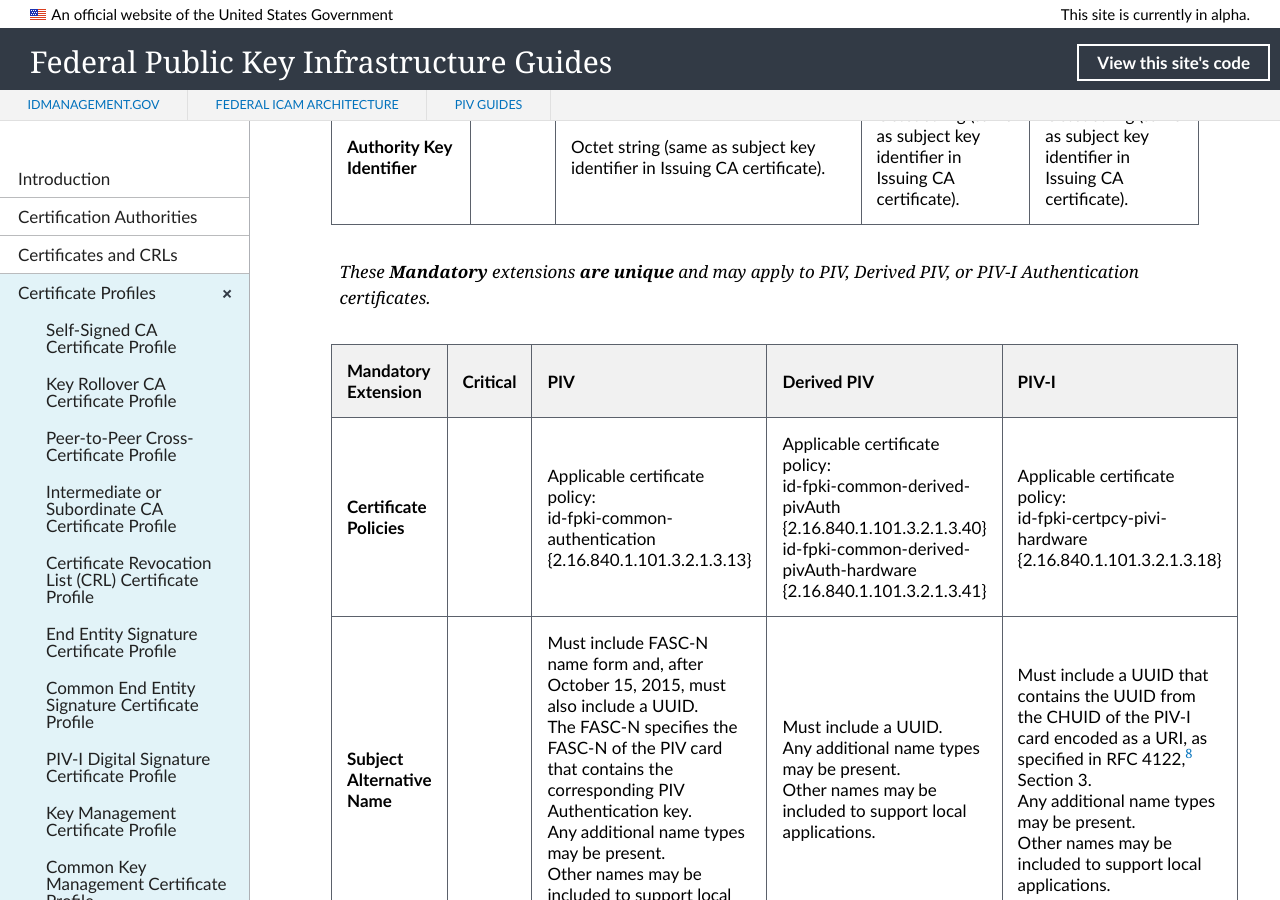
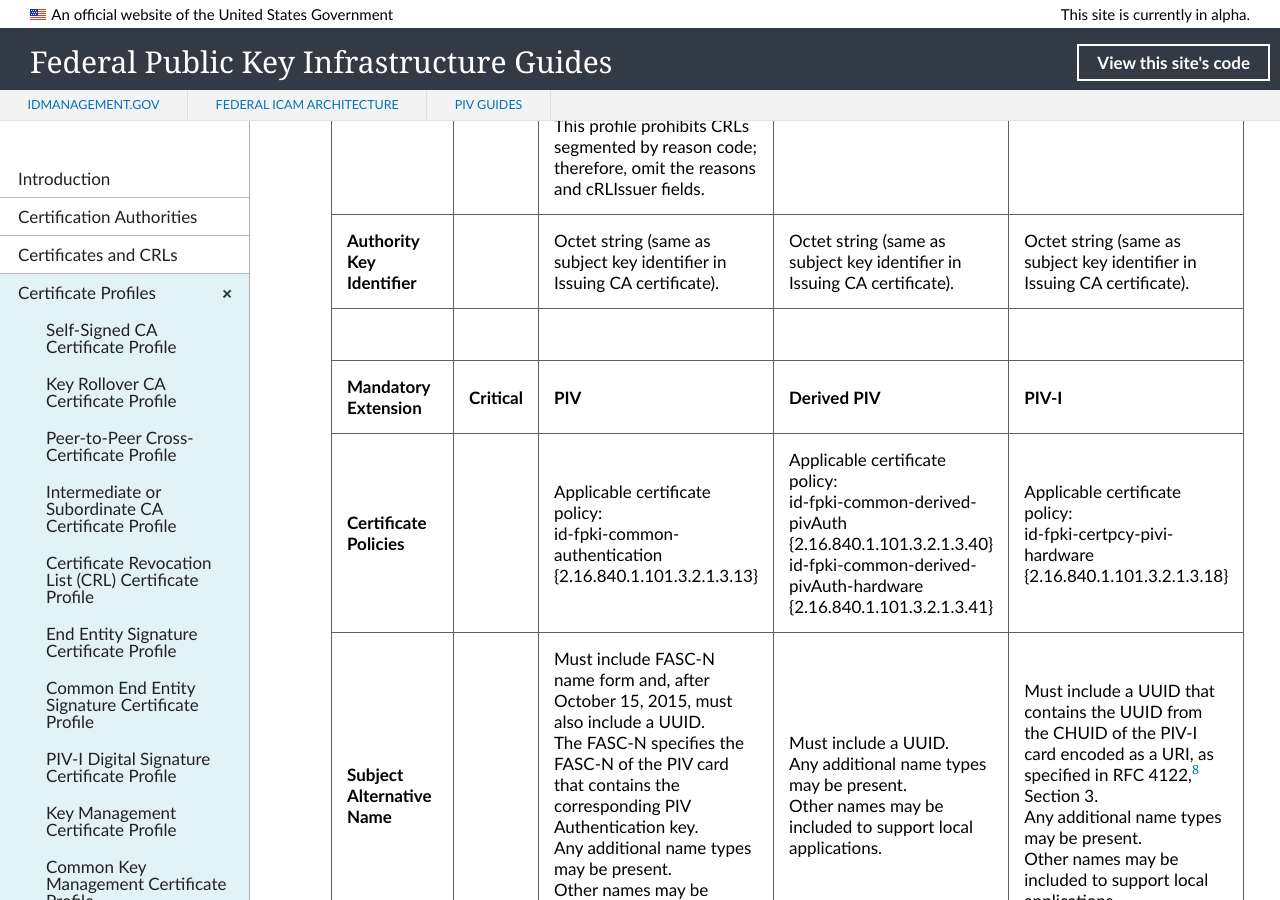
Before and after one commit to GSA/fpki-guides, a Jekyll site: the page built from _profiles/23_all_piv_auth.md, in a window 1280 px wide and 900 px high, scrolled down 2409 px. Built offline with Jekyll 4.4.1, drawn with Linux system fonts in a browser that asks for light colours; nearby versions of some CDN libraries; library files that are not in the unit come from our copies.

Commit message:
Update 23_all_piv_auth.md
Table test

```diff
--- a/_profiles/23_all_piv_auth.md
+++ b/_profiles/23_all_piv_auth.md
@@ -40,9 +40,7 @@ _These **Mandatory** extensions apply to **all** PIV, Derived PIV, and PIV-I Aut
 | **Subject Key Identifier**   |  | Octet string  |
 | **CRL Distribution Points**   | |  This extension must appear in all certificates and include at least one HTTP URI to a file containing a DER-encoded CRL with a file type of _application/pkix-crl_.<br>This profile prohibits CRLs segmented by reason code; therefore, omit the reasons and cRLIssuer fields. |
 | **Authority Key Identifier**   |  | Octet string (same as subject key identifier in Issuing CA certificate). | Octet string (same as subject key identifier in Issuing CA certificate). | Octet string (same as subject key identifier in Issuing CA certificate). |
-
-_These **Mandatory** extensions **are unique** and may apply to PIV, Derived PIV, or PIV-I Authentication certificates._
-
+|         |         |         |
 | **Mandatory<br>Extension**  | **Critical** | **PIV** | **Derived PIV**  |  **PIV-I** |
 | :-------- | :------ | :----- | :-----  | :-----     |
 | **Certificate Policies**   |  | Applicable certificate policy:<br>id-fpki-common-authentication {2.16.840.1.101.3.2.1.3.13}  |  Applicable certificate policy:<br>id-fpki-common-derived-pivAuth {2.16.840.1.101.3.2.1.3.40} <br>id-fpki-common-derived-pivAuth-hardware {2.16.840.1.101.3.2.1.3.41}  | Applicable certificate policy:<br>id-fpki-certpcy-pivi-hardware {2.16.840.1.101.3.2.1.3.18}   |
```
